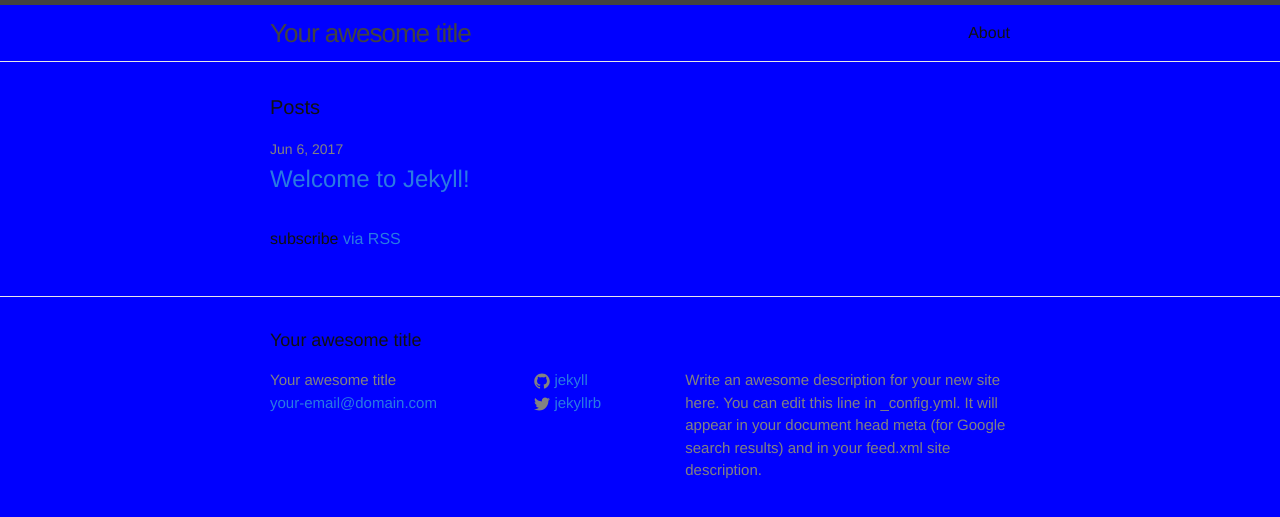
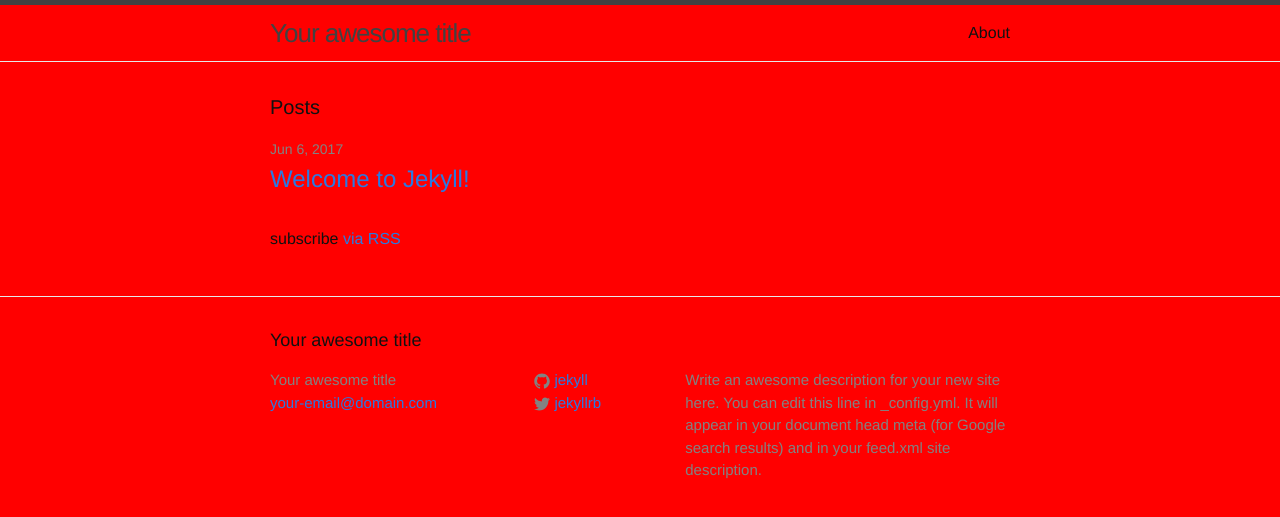
Before and after one commit to wildlouth93/wildlouth.github.io, a Jekyll site: the page built from index.html, in a window 1280 px wide. Shown: the top 517 px of the page. Built offline with Jekyll 4.4.1, drawn with Linux system fonts in a browser that asks for light colours.

Commit message:
Update main.scss

```diff
--- a/css/main.scss
+++ b/css/main.scss
@@ -15,7 +15,7 @@ $base-line-height: 1.5;
 $spacing-unit:     30px;
 
 $text-color:       #111;
-$background-color: blue;
+$background-color: red;
 $brand-color:      #2a7ae2;
 
 $grey-color:       #828282;
```
